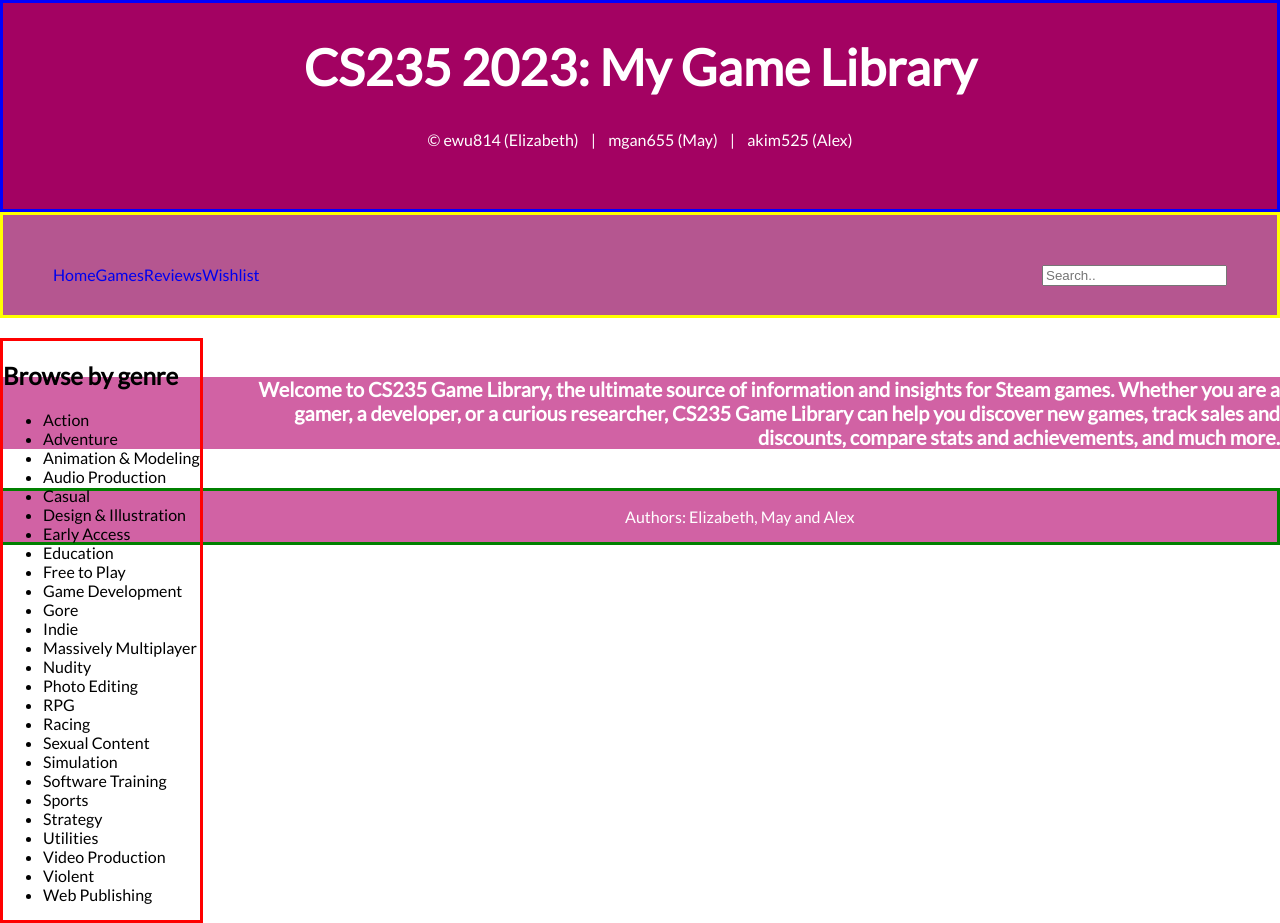
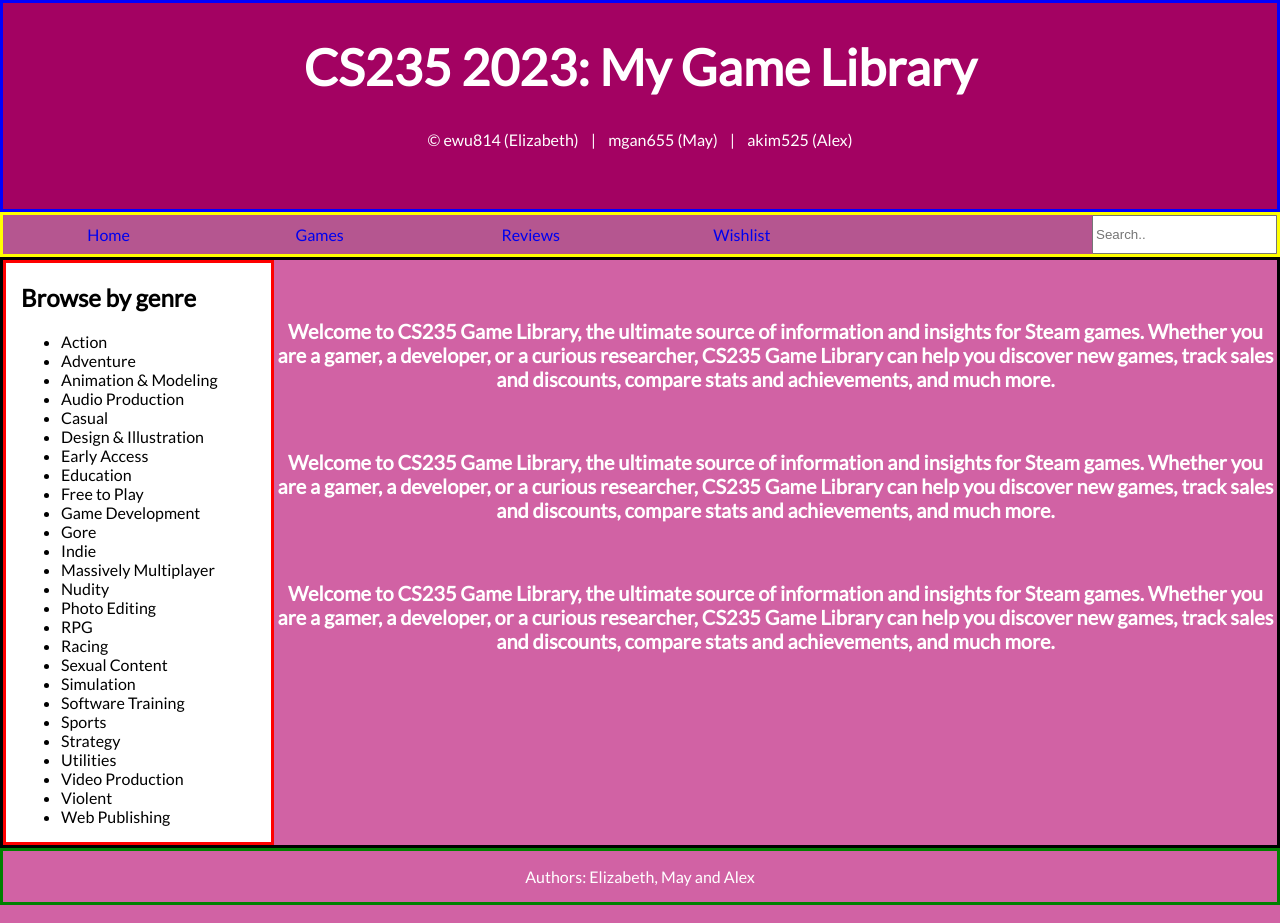
Before and after one commit to dis-may/game-library, a Flask app: page / in a window 1280 px wide. Run offline with Flask 3, Linux system fonts and the light colour scheme; some libraries are stand-ins or nearby versions.

Commit message:
fixed css layout

```diff
--- a/games/static/css/main.css
+++ b/games/static/css/main.css
@@ -20,7 +20,6 @@ body {
 
 #header {
     color: #ffffff;
-    font-family: 'Lato', sans-serif;
     font-weight: 900;
     font-size: 20px;
     background-color: #a30262;
@@ -30,14 +29,12 @@ body {
 
 #container h2 {
     color: #ffffff;
-    font-family: 'Lato', sans-serif;
     font-weight: 900;
     font-size: 20px;
 }
 
 #container p{
     color: #ffffff;
-    font-family: 'Lato', sans-serif;
     font-weight: 900;
     font-size: 20px;
     background-color: #d162a4;
@@ -46,7 +43,6 @@ body {
 
 #image p{
     color: #ffffff;
-    font-family: 'Lato', sans-serif;
     font-weight: 900;
     font-size: 20px;
     background-color: #d162a4;
@@ -55,16 +51,25 @@ body {
 
 nav {
     background-color: #b55690;
-    padding: 50px;
     border-color: yellow;
     border-style: solid;
+    display: flex;
 }
 
 nav a {
     float: left;
     text-decoration: none;
     display: block;
+    padding-left: 10px;
+    padding-right: 10px;
+    margin: 0px;
+    padding: 10px;
+    height: 100%;
+    width: 15%;
+    text-align: center;
 }
+
+
 
 nav a:hover {
   background-color: #ff9a56;
@@ -77,7 +82,7 @@ nav a.active {
 }
 
 nav input {
-    float: right;
+   margin-left: auto;
 }
 
 #copyright {
@@ -88,7 +93,9 @@ nav input {
 #sidebar {
     border-color: red;
     border-style: solid;
-    float: left;
+    min-width: 250px;
+    padding-left: 15px;
+    background-color: white;
 
 }
 
@@ -100,3 +107,14 @@ footer {
     color: #ffffff;
 
 }
+
+#container {
+    display: flex;
+    border-color: black;
+    border-style: solid;
+    background-color: #d162a4;
+}
+
+#main p{
+    text-align: center;
+}
--- a/games/templates/home.html
+++ b/games/templates/home.html
@@ -10,5 +10,17 @@
     discover new games, track sales and discounts, compare stats and achievements, and much more.
   </p>
   <br />
+    <p>
+    Welcome to CS235 Game Library, the ultimate source of information and insights for Steam games.
+    Whether you are a gamer, a developer, or a curious researcher, CS235 Game Library can help you
+    discover new games, track sales and discounts, compare stats and achievements, and much more.
+  </p>
+  <br />
+    <p>
+    Welcome to CS235 Game Library, the ultimate source of information and insights for Steam games.
+    Whether you are a gamer, a developer, or a curious researcher, CS235 Game Library can help you
+    discover new games, track sales and discounts, compare stats and achievements, and much more.
+  </p>
+  <br />
 </main>
 {% endblock %}
```
